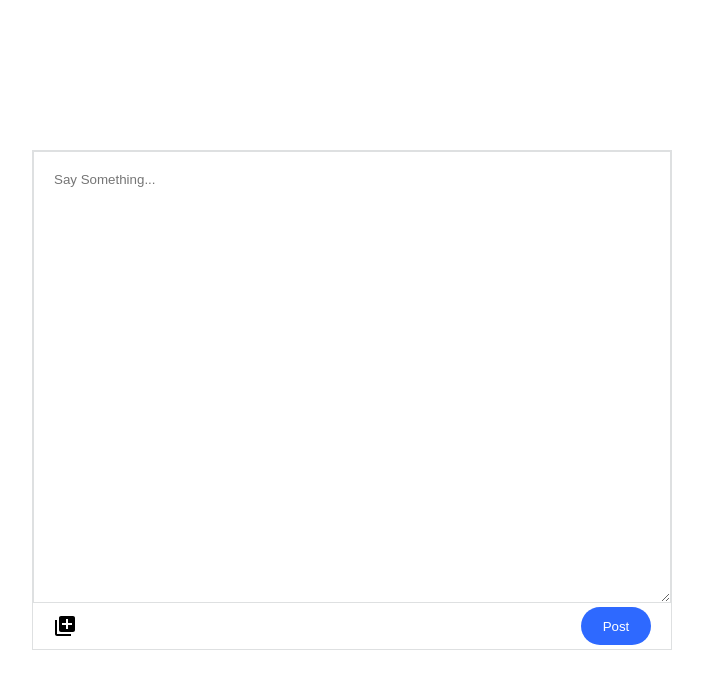
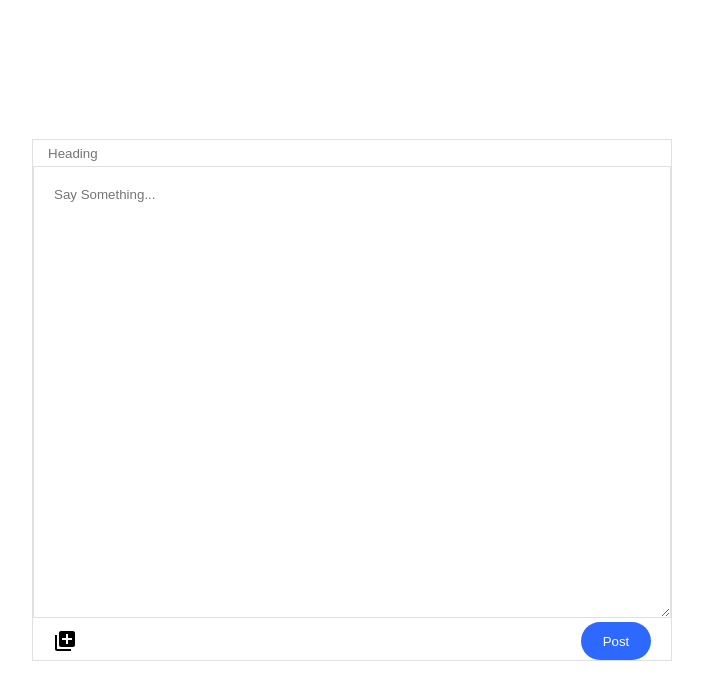
Before and after one commit to neeleshksingh/Quora-App, a React (Create React App) app in the folder frontend/: page /post in a window 1280 px wide. Shown: the top 700 px of the page, without its empty margins (288-991 px from the left). Built offline with nearby package versions, Linux system fonts and the light colour scheme.

Commit message:
added heading in backend and frontend both

```diff
--- a/frontend/src/components/Dashboard/main.jsx
+++ b/frontend/src/components/Dashboard/main.jsx
@@ -94,6 +94,7 @@ function Main() {
             return (
               <div className="box" key={index}>
                 <section className="feeds flex-col">
+                  <h1>{data.heading}</h1>
                   <p className={selected === index ? "" : "truncate"}>
                     {data.content}
                   </p>
@@ -103,7 +104,7 @@ function Main() {
                         onClick={() => toggleContent(index)}
                         className="read-more"
                       >
-                        {selected === index ? "Read Less" : "Read More"}
+                        {selected === index ? "(Read Less)" : "(Read More)"}
                       </button>
                     </span>
                   )}
--- a/frontend/src/components/Forms/post.jsx
+++ b/frontend/src/components/Forms/post.jsx
@@ -8,6 +8,7 @@ function Post() {
   const [data, setData] = useState({
     content: "",
     img: null,
+    heading : ""
   });
   const [image, setImage] = useState("");
   const [imgurl, setImgurl] = useState("");
@@ -24,6 +25,7 @@ function Post() {
           {
             img: imgurl,
             content: data.content,
+            heading : data.heading
           },
           {
             headers: {
@@ -94,6 +96,9 @@ function Post() {
   return (
     <div className="flex-col form-container">
       <form action="" id="post-form">
+        <input type="text" placeholder="Heading" className="heading" value={data.heading}
+        onChange={(e) => setData({ ...data, heading: e.target.value })}
+        />
         <textarea
           name="say-something"
           id="say"
--- a/frontend/src/components/styles/dashboard.css
+++ b/frontend/src/components/styles/dashboard.css
@@ -13,7 +13,7 @@
     border: 1px solid #dee0e1;
     margin-left: auto;
     margin-right: auto;
-    width: 40%;
+    width: 675px;
     padding: 15px;
     gap: 10px;
     background-color: white;
@@ -86,3 +86,10 @@
 .arrow-btn{
     cursor: pointer;
 }
+.read-more{
+    height: 2em;
+    padding: 5px;
+    border: none;
+    background-color: white;
+    color: blue;
+}
--- a/frontend/src/components/styles/form.css
+++ b/frontend/src/components/styles/form.css
@@ -1,6 +1,6 @@
 #post-form{
     border: 1px solid #dee0e1;
-    height: 500px;
+
     width: 50%;
 }
 .form-container{
@@ -23,3 +23,13 @@
     align-items: center;
     padding:0 20px 0 20px;
 }
+.heading{
+    height: 2em;
+    width: 100%;
+    text-align: left;
+    padding-left: 15px;
+    border: none;
+}
+.heading:focus{
+    outline: none;
+}
```
Also changed, not shown: 2 other files (tests, documents, lock files or other folders).
